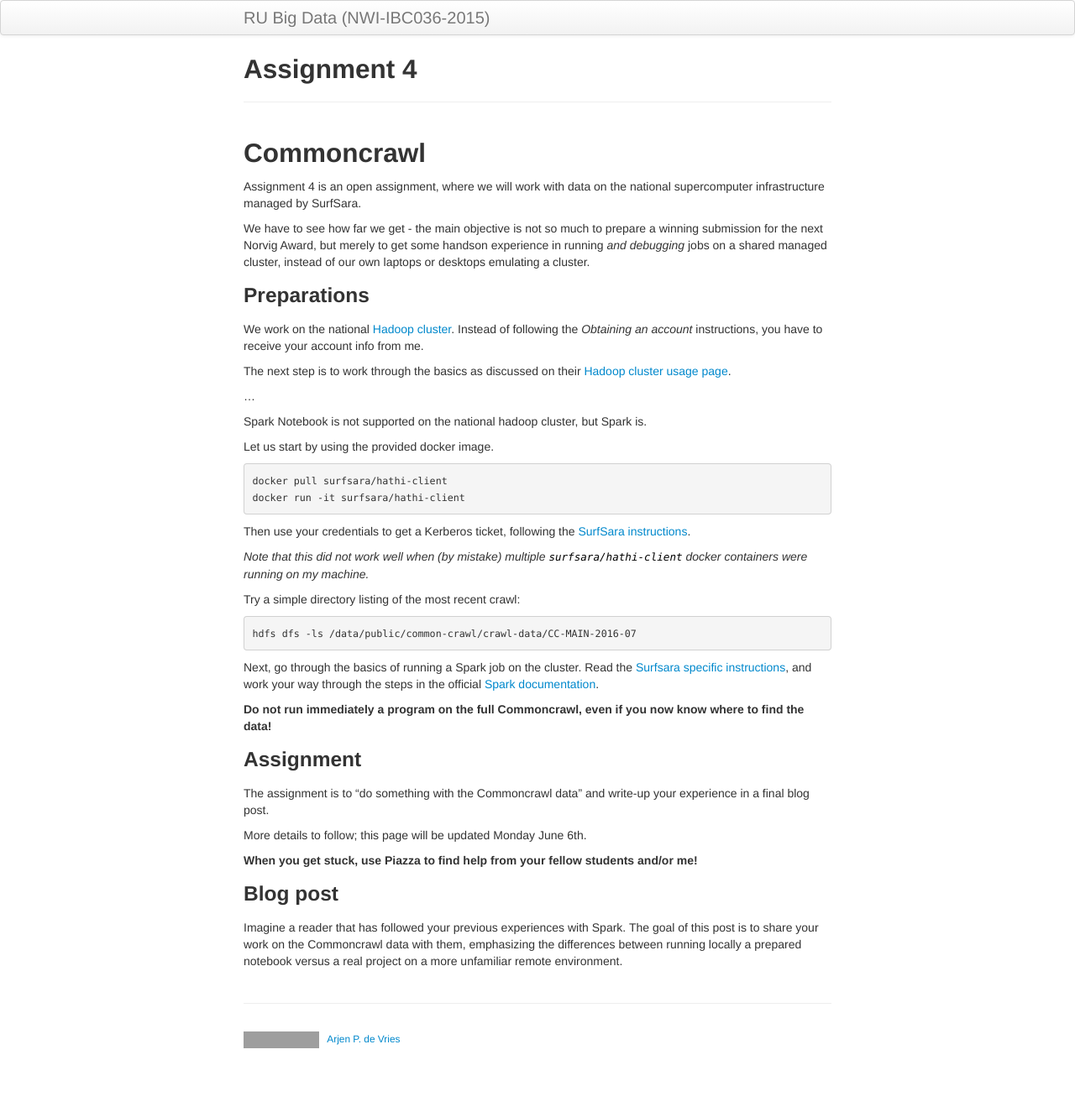
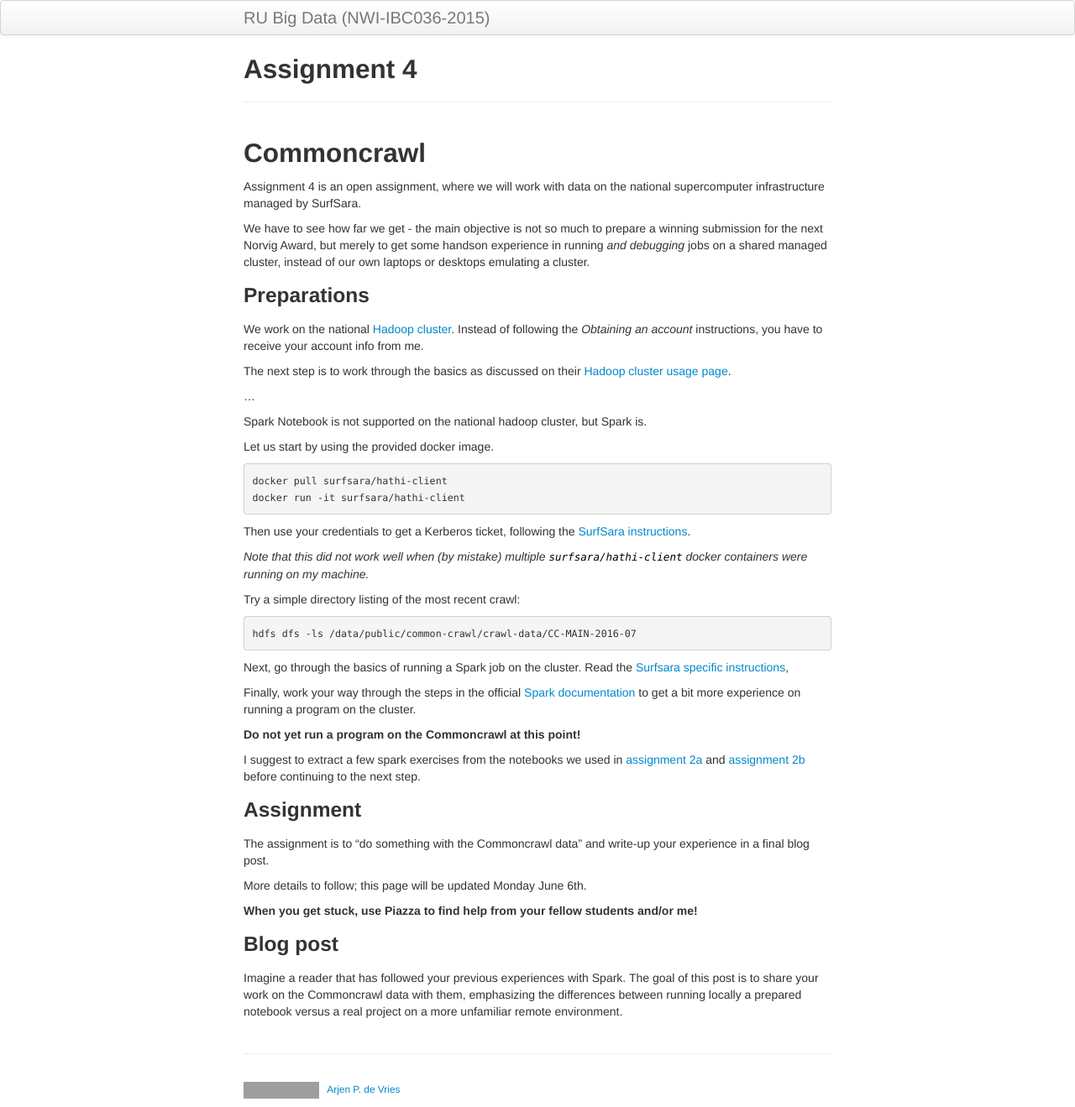
Before and after one commit to Thelukepet/course, a Jekyll site: the page built from assignments/A4-commoncrawl.md, in a window 1280 px wide. Shown: the whole page at 84% size. Built offline with Jekyll 4.4.1, drawn with Linux system fonts in a browser that asks for light colours; before the commit the page ends 1259 px from its top, so only the background shows below that; grey boxes are pictures that could not be loaded.

Commit message:
More instructions to get started

````diff
--- a/assignments/A4-commoncrawl.md
+++ b/assignments/A4-commoncrawl.md
@@ -40,10 +40,16 @@
 ```
 
 Next, go through the basics of running a Spark job on the cluster.
-Read the [Surfsara specific instructions](https://userinfo.surfsara.nl/systems/hadoop/software/spark), and work your way through the steps in
-the official [Spark documentation](http://spark.apache.org/docs/1.6.1/running-on-yarn.html#launching-spark-on-yarn).
+Read the [Surfsara specific instructions](https://userinfo.surfsara.nl/systems/hadoop/software/spark),
 
-**Do not run immediately a program on the full Commoncrawl, even if you now know where to find the data!**
+Finally, work your way through the steps in the official
+[Spark documentation](http://spark.apache.org/docs/1.6.1/running-on-yarn.html#launching-spark-on-yarn)
+to get a bit more experience on running a program on the cluster.
+
+**Do not yet run a program on the Commoncrawl at this point!**
+
+I suggest to extract a few spark exercises from the notebooks we used in [assignment 2a](A2a-spark-101.md)
+and [assignment 2b](A2b-execution-model.md) before continuing to the next step.
 
 ### Assignment
 
````
